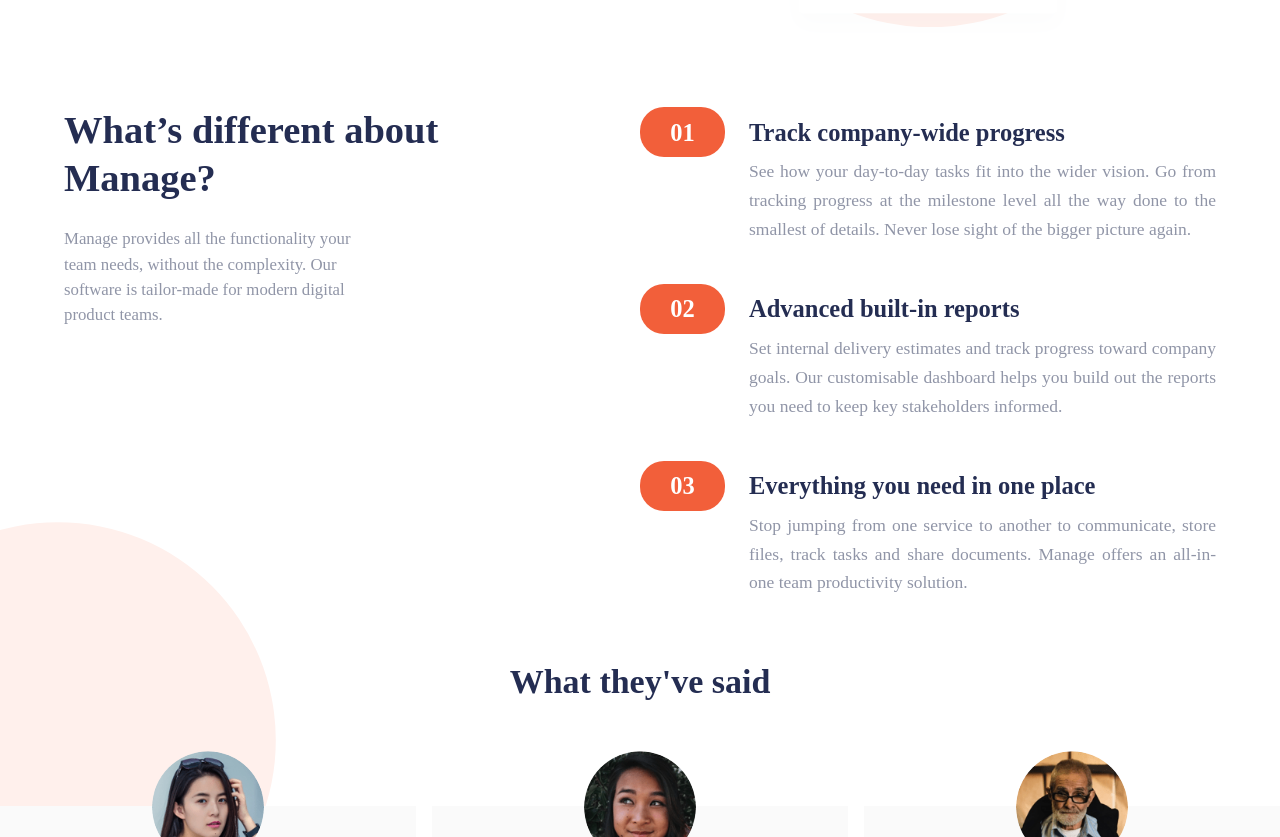
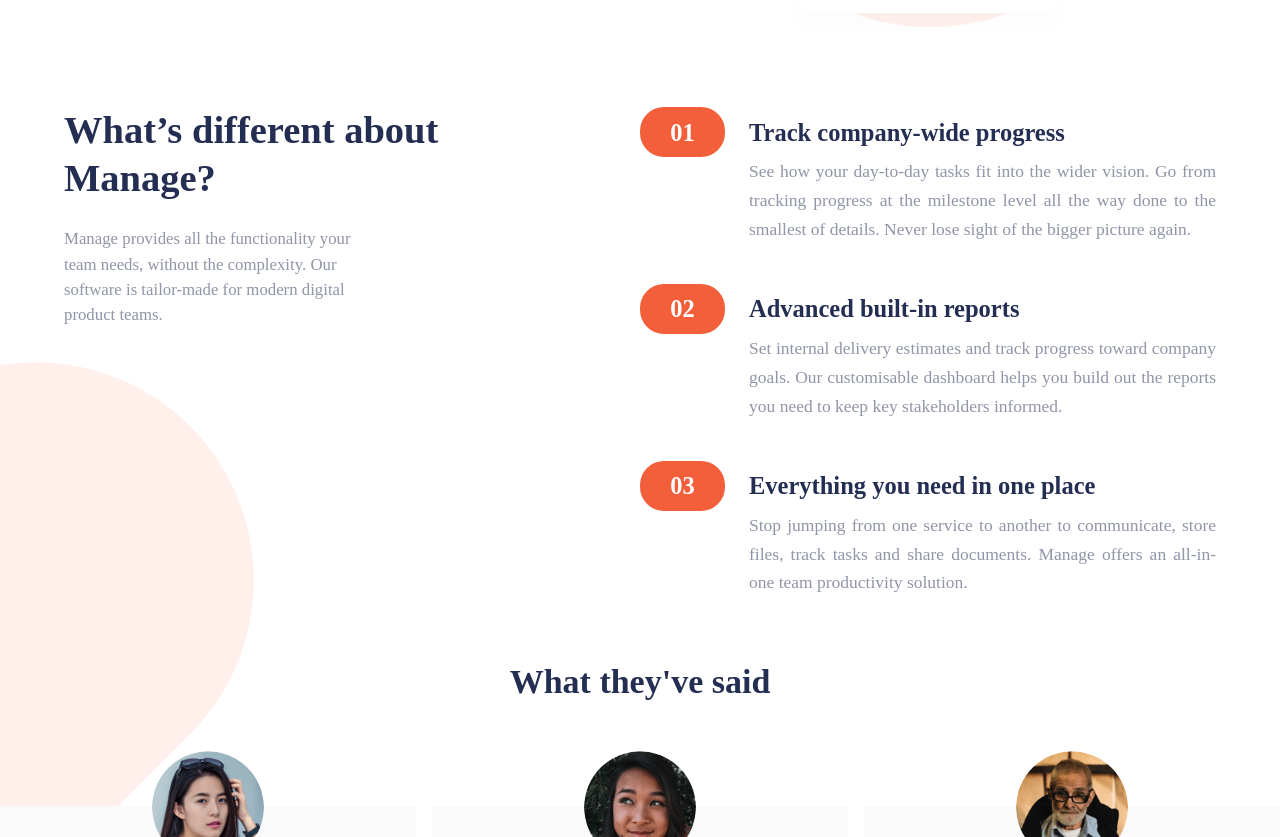
Before and after one commit to JoeDravarol/frontendmentor-manage-landing-page, a React (Create React App) app: page / in a window 1280 px wide. Shown: the part 558-1395 px from the top of the page. Built offline with nearby package versions, Linux system fonts and the light colour scheme.

Commit message:
refactor: update background position on xl width fix: background image overflowing

```diff
--- a/src/layout/Services.js
+++ b/src/layout/Services.js
@@ -10,19 +10,30 @@ import backgroundPattern from '../images/bg-tablet-pattern.svg'
 
 const useStyles = makeStyles((theme) => ({
   root: {
-    overflow: 'hidden',
+    position: 'relative',
+    overflow: 'visible',
     [theme.breakpoints.up('lg')]: {
       display: 'grid',
       gridTemplateColumns: '1fr 1fr',
       '&::after': {
         content: `url(${backgroundPattern})`,
         position: 'absolute',
-        top: '135%',
+        top: '48%',
+        left: '-50%',
         bottom: 0,
-        left: '-42%',
         right: 0,
       },
+    },
+    [theme.breakpoints.up('xl')]: {
+      '&::after': {
+        top: '35%',
+        left: '-60%'
+      }
     }
+  },
+  box: {
+    position: 'relative',
+    zIndex: '5',
   },
   ul: {
     listStyleType: 'none',
@@ -136,7 +147,7 @@ const Services = () => {
       className={classes.root}
       maxWidth={windowSize.width < 1280 ? 600 : null}
     >
-      <Box mb={8}>
+      <Box className={classes.box} mb={8}>
         <Typography
           className={classes.aboutTitle}
           variant="h4"
```
